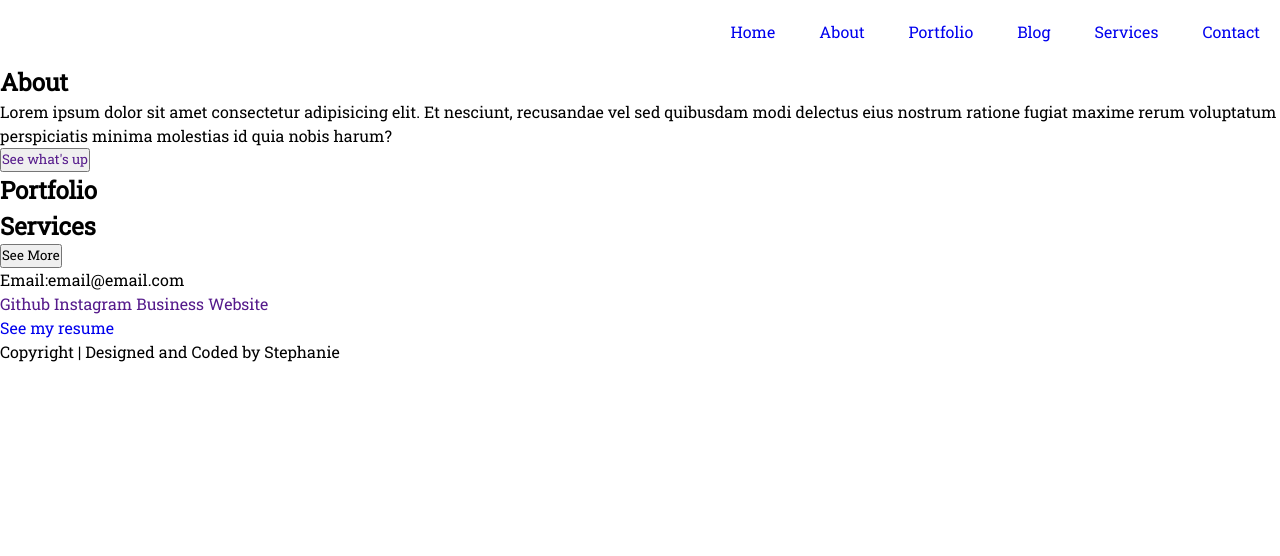
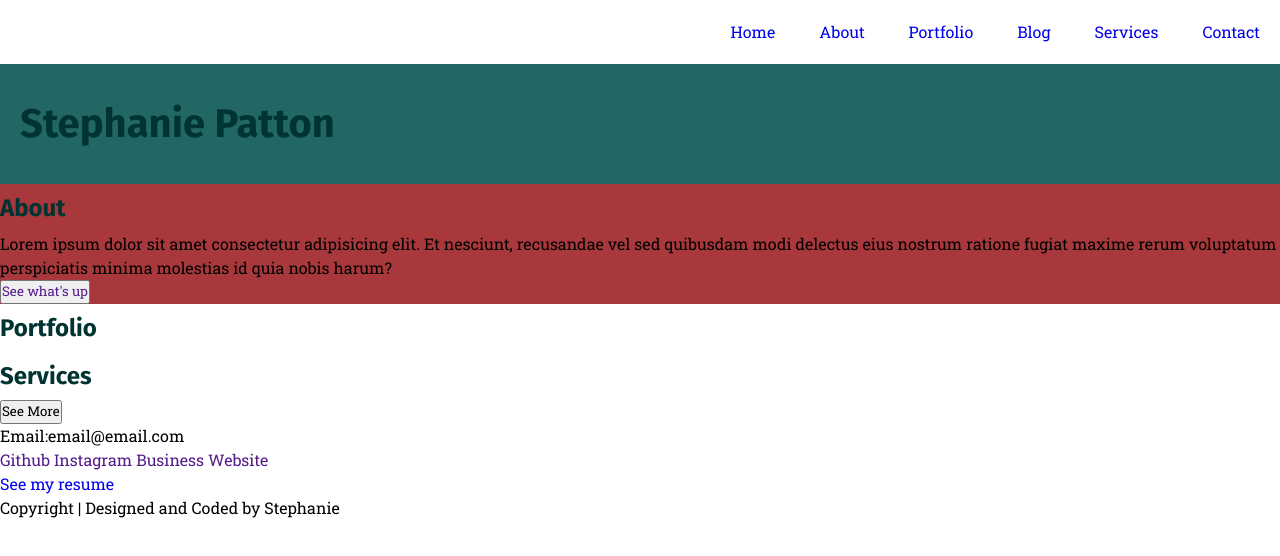
Before and after one commit to stephrpatton/Portfolio-site, a plain HTML site: page index.html in a window 1280 px wide. Drawn offline with Linux system fonts and the light colour scheme.

Commit message:
Added background color to hero and about section

```diff
--- a/css/main.css
+++ b/css/main.css
@@ -12,6 +12,9 @@ http://paletton.com/palette.php?uid=35C0u0kllllaFw0g0qFqFg0w0aF
   box-sizing: border-box;
 }
 
+
+/*    Globel     */
+
 .navigation ul a,
 button a,
 a {
@@ -21,6 +24,16 @@ a {
 .float-right {
   float: right;
 }
+
+.section-title {
+  font-family: 'Fira Sans', sans-serif;
+  font-weight: 700;
+  line-height: 2;
+  color: #003432;
+}
+
+
+/*    Navigation    */
 
 .navigation ul {
   list-style-type: none;
@@ -62,6 +75,9 @@ a {
 .nav-open {
   color: #FDA8AA;
   font-size: 2em;
+  position: absolute;
+  top: 0;
+  left: 0;
 }
 
 .nav-close {
@@ -72,11 +88,33 @@ a {
   color: #FDA8AA;
 }
 
+/*    Hero Section    */
+
+.hero-title {
+
+  font-size: 2.5em;
+  padding: 20px;
+}
+
+.hero-container {
+  background-color: #226764;
+}
+
+/*    About Section    */
+
+.about-container {
+  background-color: #A8383B;
+}
+
+
+
 .clearfix::after {
    content: "";
     clear: both;
     display: table;
 }
+
+/*    Media Queries    */
 
 @media(max-width: 768px) {
   .navigation {
--- a/index.html
+++ b/index.html
@@ -40,9 +40,17 @@
 
   <div id="main-container">
 
+    <section class="hero-section">
+      <div class="hero-container">
+        <h1 class="section-title hero-title">Stephanie Patton</h1>
+
+      </div>
+
+    </section>
+
     <section id="about">
       <div class="about-container">
-      <h2>About</h2>
+        <h2 class="section-title">About</h2>
         <p>Lorem ipsum dolor sit amet consectetur adipisicing elit. Et nesciunt, recusandae vel sed quibusdam modi delectus eius nostrum ratione fugiat maxime rerum voluptatum perspiciatis minima molestias id quia nobis harum?</p>
 
         <button class="blog">
@@ -53,9 +61,10 @@
 
 
 
+
+    <section id="portfolio">
       <div class="portfolio-container">
-    <section id="portfolio">
-      <h2>Portfolio</h2>
+        <h2 class="section-title">Portfolio</h2>
         <!-- Create Porfolio images/ 3 latest projects
 
         Also want to include a link to business website to see all my projects-->
@@ -64,13 +73,13 @@
         <div class="portfolio-section2"></div>
         <div class="portfolio-section3"></div>
 
+      </div>
+    </section>
 
-    </section>
-    </div>
 
     <div class="services-container">
       <section id="services">
-          <h2>Services</h2>
+        <h2 class="section-title">Services</h2>
         <div class="services-section1">
 
         </div>
```
Lines whose indentation alone changed are shown as unchanged.
